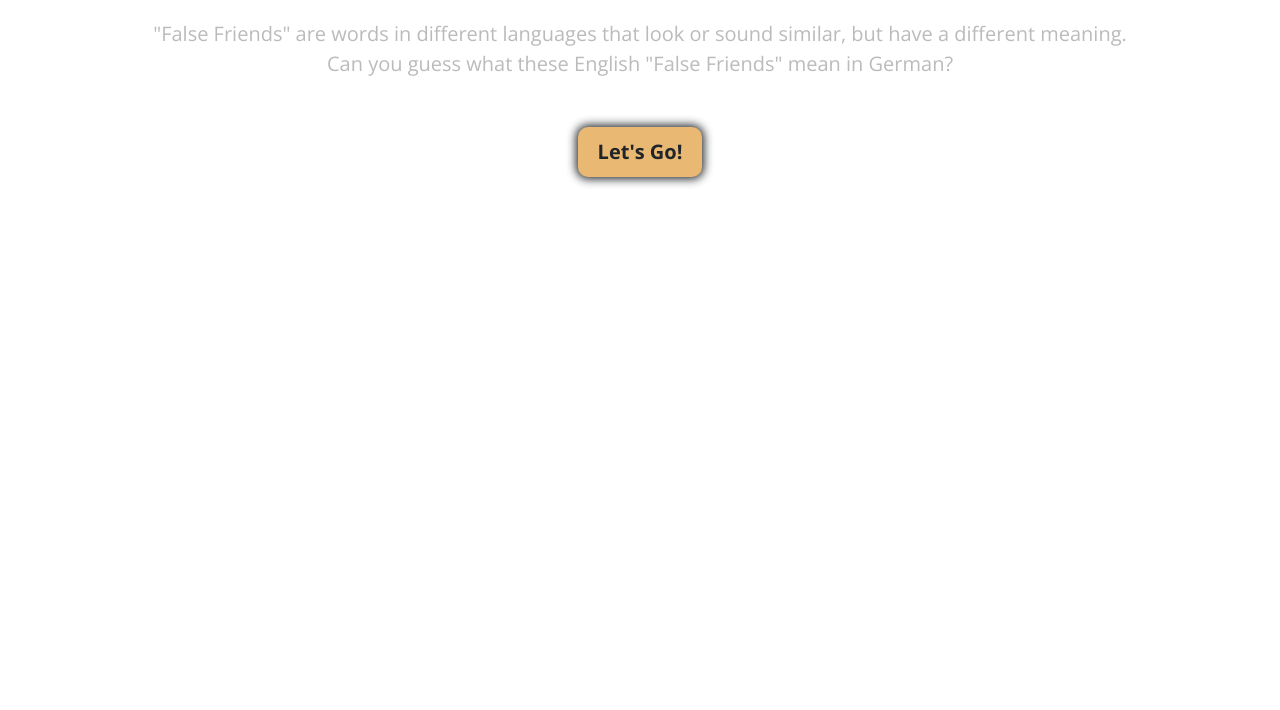
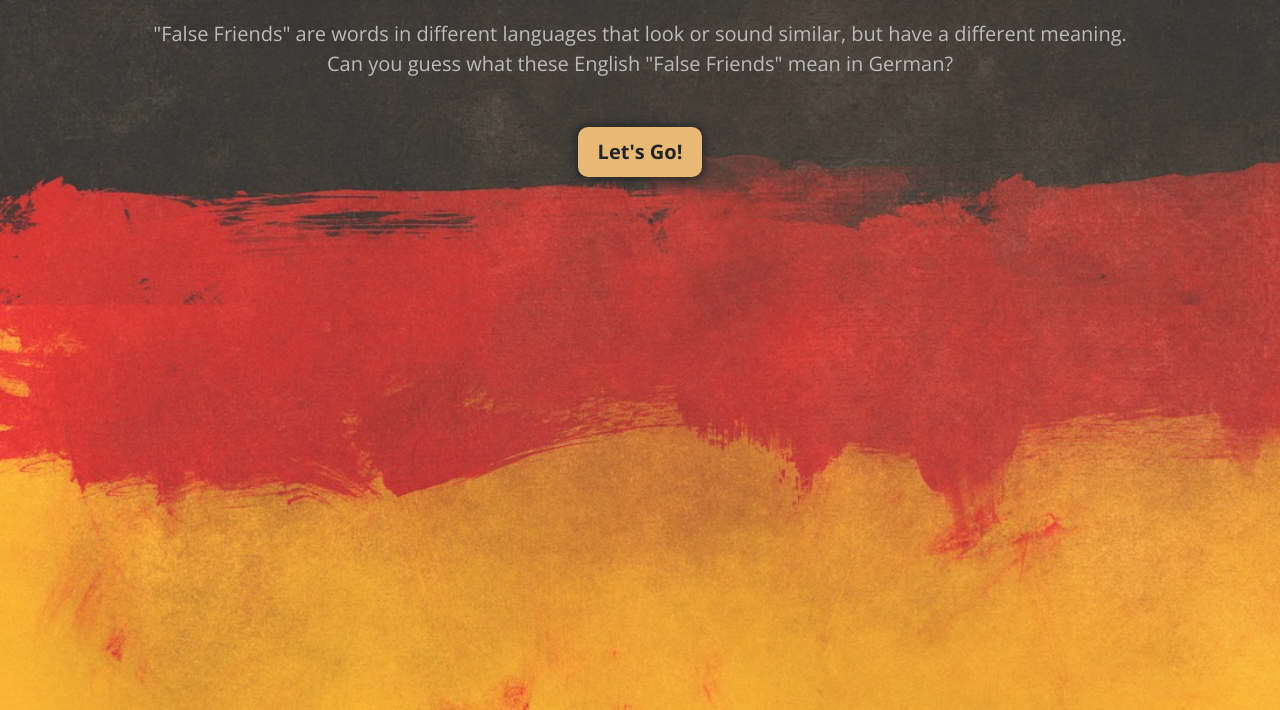
Before and after one commit to nadinejuraschek/German-False-Friends-Trivia, a plain HTML site: page index.html in a window 1280 px wide. Shown: the part 130-840 px from the top of the page. Drawn offline with nearby package versions, Linux system fonts and the light colour scheme; a web font is replaced by a local one.

Commit message:
background image added to stylesheet

```diff
--- a/assets/css/style.css
+++ b/assets/css/style.css
@@ -11,7 +11,7 @@ COLORS
 body {
   color: #151515;
   background-image: linear-gradient(#ffffff30, #ffffff30),
-    url("germany-1454777_1280.jpg");
+    url("../images/germany-1454777_1280.jpg");
   background-size: cover;
   font-family: "Open Sans", Arial, sans-serif;
   height: 100vh;
--- a/assets/javascript/app.js
+++ b/assets/javascript/app.js
@@ -144,7 +144,7 @@ $(document).ready(function () {
         checkAnswer();
         questionIndex++;
         // TEST
-        console.log("Correct Answers: " + correctAnswers + " Questions Answered: " + questionIndex);
+        console.log("Correct Answers: " + correctAnswers + " Questions Answered: " + questionIndex + "/10");
 
         // set up how long game should run
         if (questionIndex < questions.length) {
```
